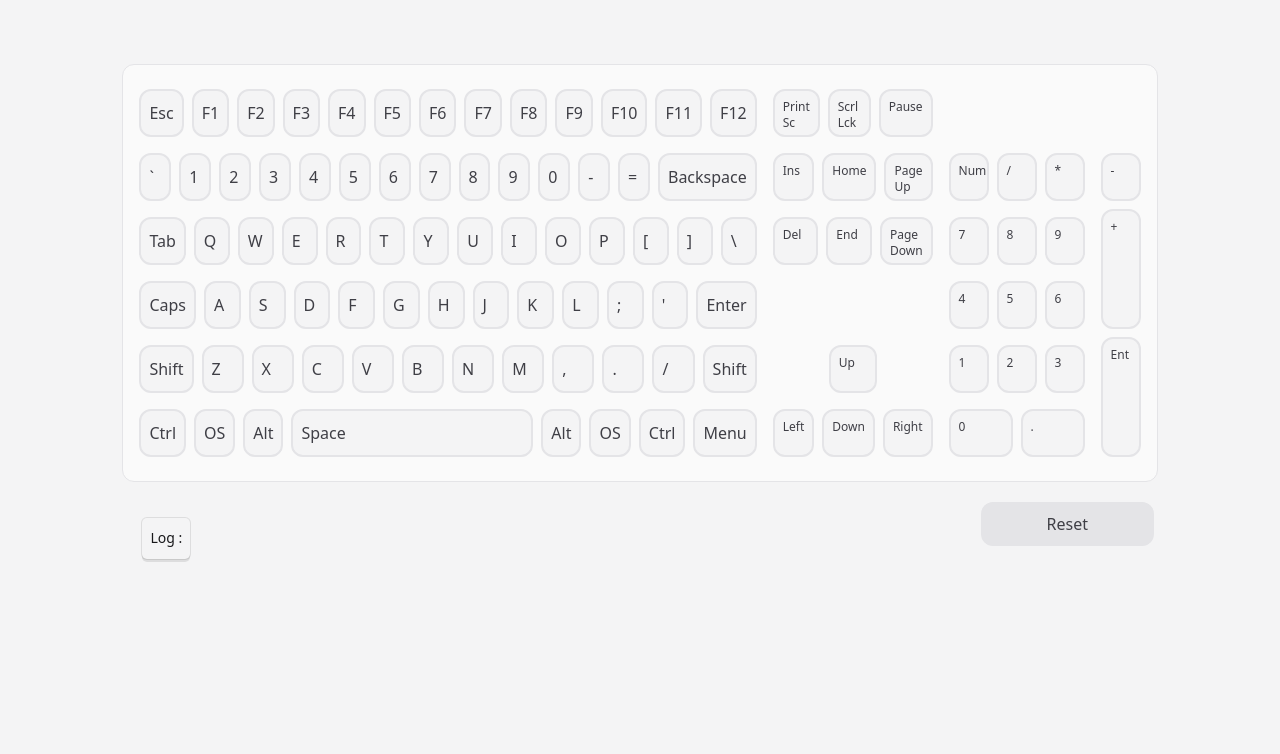
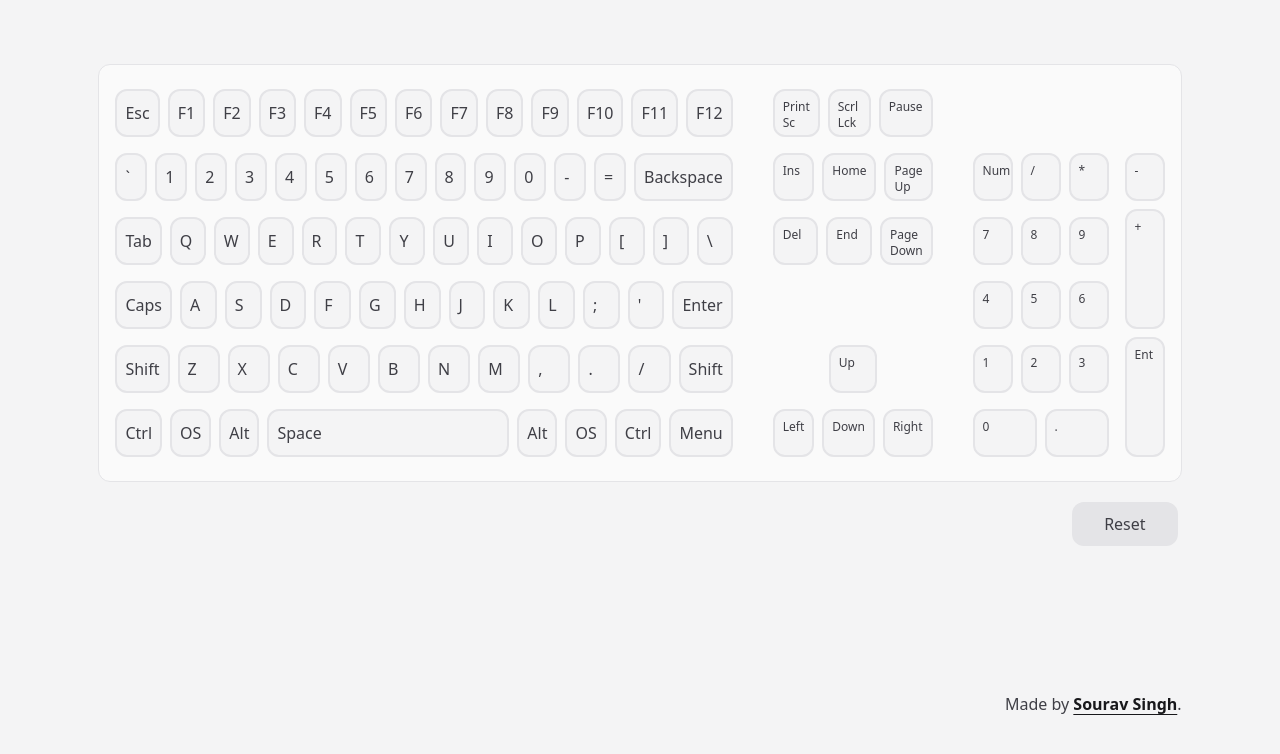
Before and after one commit to commitsovercoffee/key-probe, a SvelteKit app: page / in a window 1280 px wide. Shown: the top 754 px of the page. Built offline with nearby package versions, Linux system fonts and the light colour scheme.

Commit message:
polished ui

```diff
--- a/src/app.html
+++ b/src/app.html
@@ -3,7 +3,7 @@
 
 <head>
     <meta charset="utf-8" />
-    <link rel="icon" href="%sveltekit.assets%/favicon.png" />
+    <link rel="icon" href="%sveltekit.assets%/favicon.svg" />
     <meta name="viewport" content="width=device-width" />
     %sveltekit.head%
 </head>
--- a/src/routes/+page.svelte
+++ b/src/routes/+page.svelte
@@ -1,5 +1,6 @@
 <script>
-	import { slide } from 'svelte/transition';
+	import { fly, fade } from 'svelte/transition';
+	import { afterUpdate, tick } from 'svelte';
 
 	const keyboard = [
 		// Row 0
@@ -87,11 +88,11 @@
 		// Row 5
 		[
 			{ key: 'Ctrl', keycode: 'ControlLeft' },
-			{ key: 'OS', keycode: 'MetaLeft' },
+			{ key: 'OS', keycode: 'OSLeft' },
 			{ key: 'Alt', keycode: 'AltLeft' },
 			{ key: 'Space', keycode: 'Space' },
 			{ key: 'Alt', keycode: 'AltRight' },
-			{ key: 'OS', keycode: 'MetaRight' },
+			{ key: 'OS', keycode: 'OSRight' },
 			{ key: 'Ctrl', keycode: 'ControlRight' },
 			{ key: 'Menu', keycode: 'ContextMenu' }
 		]
@@ -166,6 +167,22 @@
 	let keysPressed = [];
 	let prevPressed = [];
 	let log = [];
+	let element;
+
+	// Either afterUpdate()
+	afterUpdate(() => {
+		console.log('afterUpdate');
+		if (log) scrollToBottom(element);
+	});
+
+	$: if (log && element) {
+		console.log('tick');
+		scrollToBottom(element);
+	}
+
+	const scrollToBottom = async (node) => {
+		node.scroll({ top: node.scrollHeight, behavior: 'smooth' });
+	};
 
 	let keyCapStyle =
 		'p-2 m-1 rounded-xl border-2 border-zinc-200 dark:border-zinc-800 h-12 transition-all duration-200 transform grow ';
@@ -208,7 +225,11 @@
 	}
 </script>
 
-<svelte:window on:keydown|preventDefault={handleKeyDown} on:keyup|preventDefault={handleKeyUp} />
+<svelte:window
+	on:keydown|preventDefault={handleKeyDown}
+	on:keyup|preventDefault={handleKeyUp}
+	on:contextmenu|preventDefault
+/>
 
 <main class="mx-auto w-fit prose prose-zinc dark:prose-invert max-w-none">
 	<div
@@ -235,7 +256,7 @@
 			</div>
 
 			<!-- navKeys -->
-			<div class="flex flex-col w-min justify-between text-xs">
+			<div class="flex flex-col w-min justify-between text-xs mx-6">
 				<div>
 					{#each navKeys as row}
 						<div class="flex p-1">
@@ -308,25 +329,34 @@
 		</div>
 	</div>
 
-	<div class="my-4 flex justify-between">
-		<section class="p-1 m-2 flex">
-			<kbd class="p-2 m-2 border-none">Log :</kbd>
-			<div class="flex flex-col-reverse">
-				{#each log as val}
-					<kbd in:slide|local out:slide|local class={keyCapStyle + keyDefaultStyle + ' grow-0'}
-						>{val.code}</kbd
+	<div class="my-4 flex justify-between h-60">
+		<div bind:this={element} class="overflow-hidden">
+			{#each log as val, i}
+				<p
+					in:fly={{ x: 200, duration: 300 }}
+					out:fade
+					class="py-2 px-8 m-1 rounded-xl bg-zinc-200 dark:bg-zinc-800 w-min"
 				>
+					{val.code}
+				</p>
 			{/each}
 		</div>
-		</section>
 
+		<div class="flex flex-col justify-between items-end">
 			<button
 				on:click={function () {
 					prevPressed = [];
 					log = [];
 				}}
-			class="p-2 m-1 basis-1/6 rounded-xl h-min transition duration-300 bg-zinc-200 dark:bg-zinc-800 hover:bg-stone-300 hover:dark:bg-stone-600 active:bg-slate-300 active:dark:bg-slate-600 active:translate-y-1"
+				class="px-8 py-2 m-1 rounded-xl w-min transition duration-300 bg-zinc-200 dark:bg-zinc-800 hover:bg-stone-300 hover:dark:bg-stone-600 active:bg-slate-300 active:dark:bg-slate-600 active:translate-y-1"
 				>Reset</button
 			>
+			<p>
+				Made by
+				<a href="https://commitsovercoffee.com/about" class="font-black underline-offset-4"
+					>Sourav Singh</a
+				>.
+			</p>
+		</div>
 	</div>
 </main>
```
Also changed, not shown: static/favicon.png (deleted), static/favicon.svg (added). Lines whose indentation alone changed are shown as unchanged.
